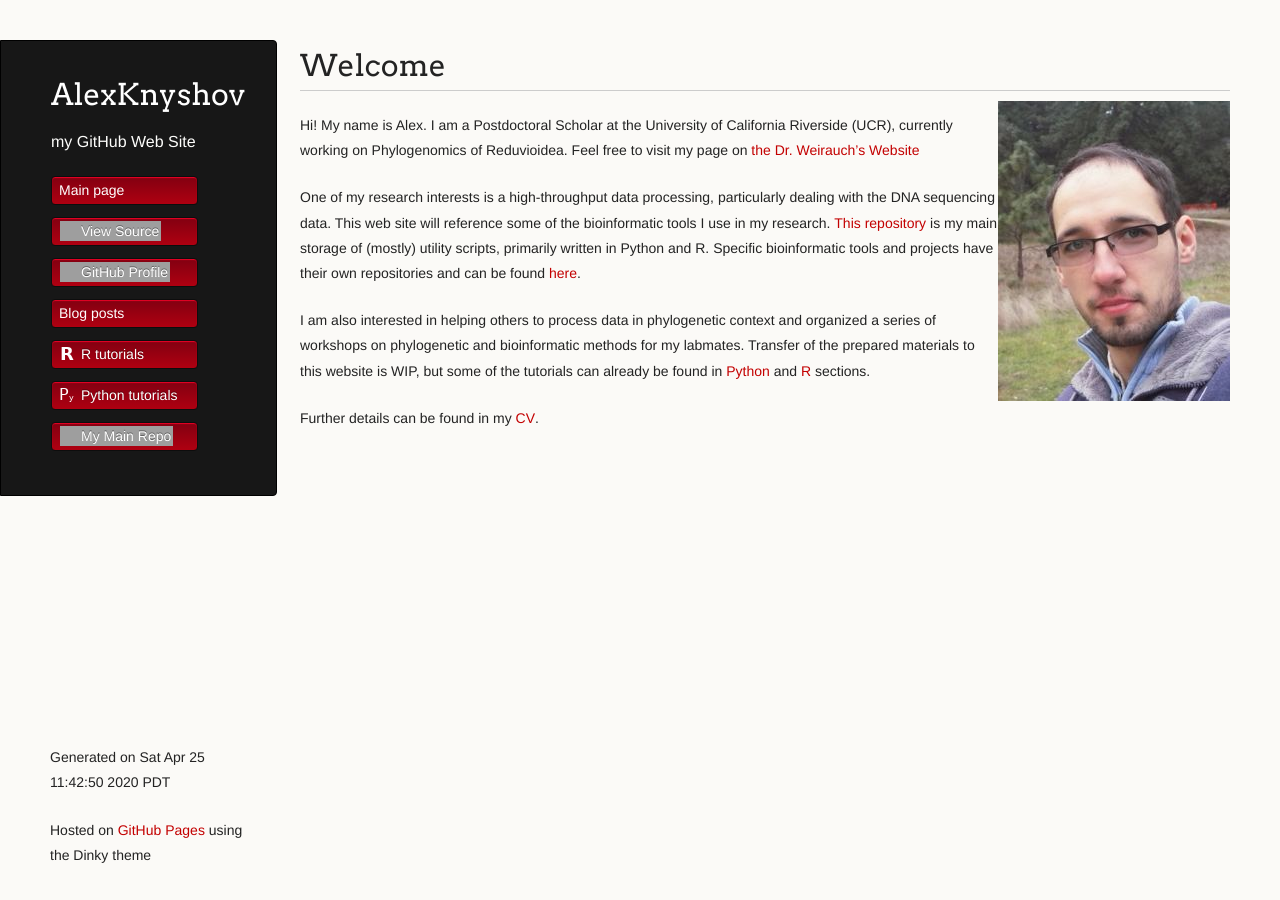
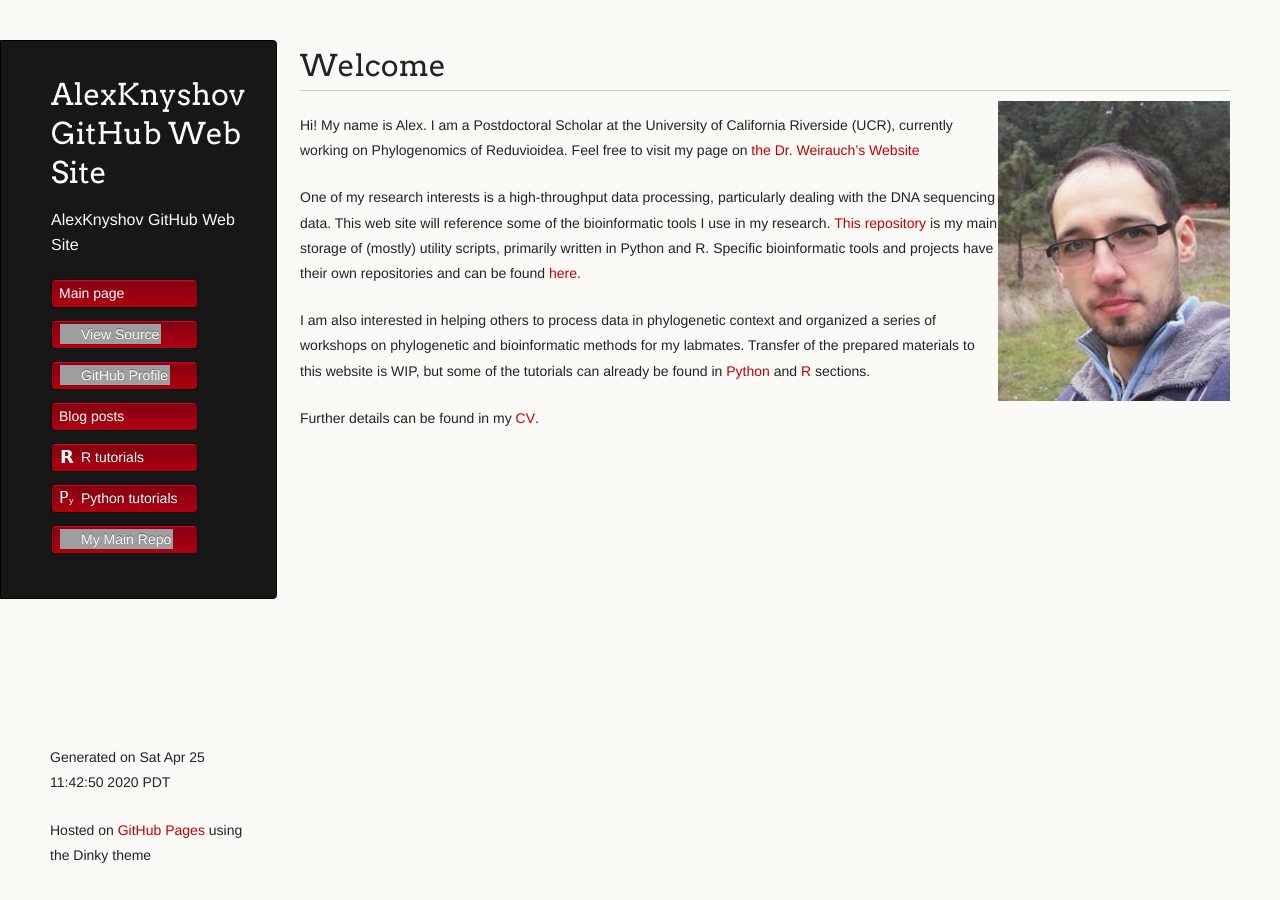
Before and after one commit to AlexKnyshov/AlexKnyshov.github.io, a Jekyll site: the page built from index.md, in a window 1280 px wide. Built offline with Jekyll 4.4.1, drawn with Linux system fonts in a browser that asks for light colours; a script that is not in the unit is left out; our own code applies the rules of GitHub Pages for plain Markdown files; grey boxes are pictures that could not be loaded.

Commit message:
title and descr adjusted

```diff
--- a/_config.yml
+++ b/_config.yml
@@ -1,4 +1,4 @@
 theme: jekyll-theme-dinky
-title: AlexKnyshov
-description: my GitHub Web Site
+title: AlexKnyshov GitHub Web Site
+description: AlexKnyshov GitHub Web Site
 timezone: America/Los_Angeles
```
